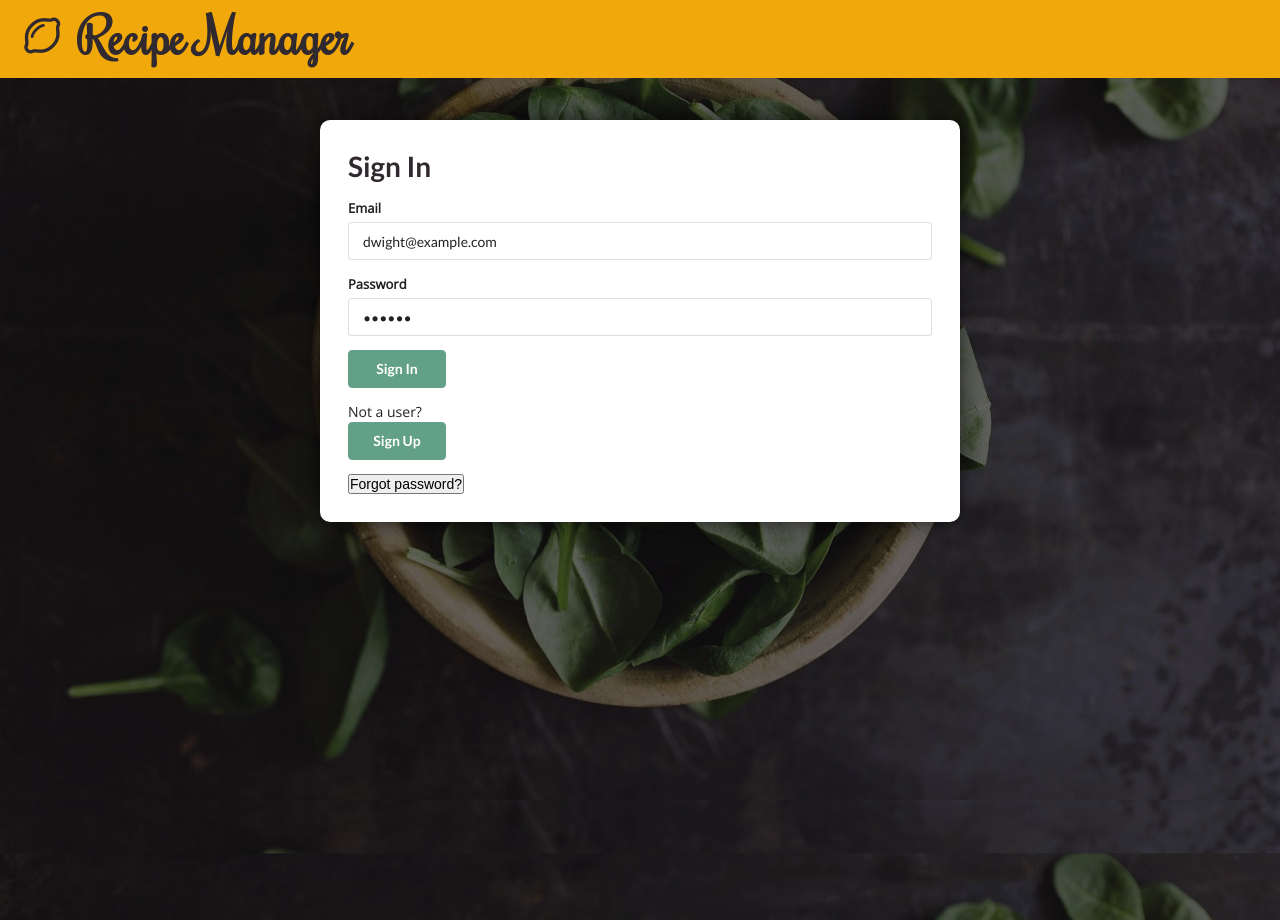
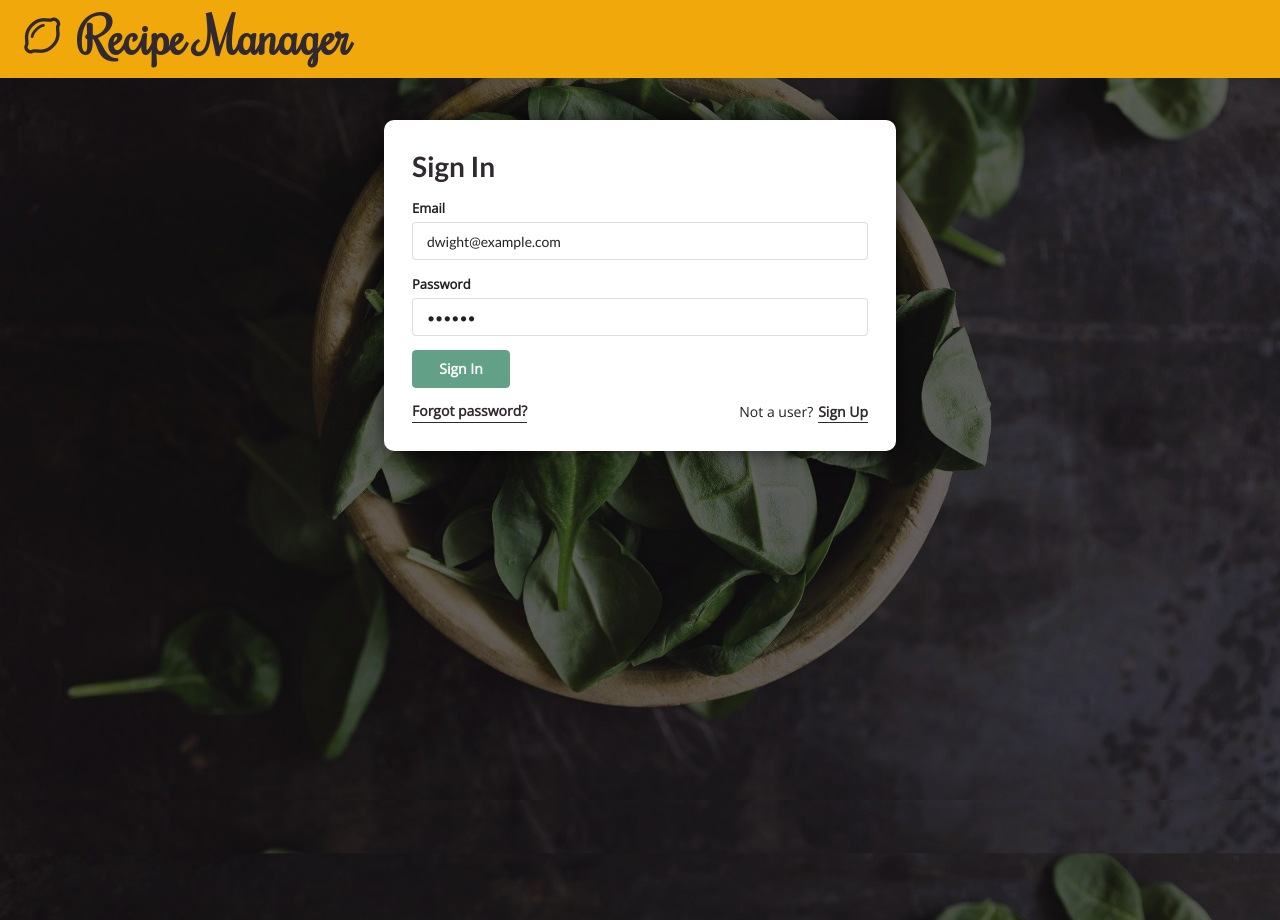
Before and after one commit to irissiri7/Fullstack-Recipe-Manager, a Vue app in the folder client/: page / in a window 1280 px wide. Built offline with nearby package versions, Linux system fonts and the light colour scheme.

Commit message:
Refactoring base-button to be able to BE link or LOOK like link

```diff
--- a/client/src/App.vue
+++ b/client/src/App.vue
@@ -58,7 +58,7 @@ html {
 main {
   min-height: 100%;
   margin: 0 auto;
-  width: 50%;
+  width: 40%;
 }
 /* list styles */
 ul {
@@ -76,14 +76,13 @@ img {
   object-fit: cover;
   border-radius: 10px;
 }
-/* link-styles */
+/* Link styles */
 a {
   color: var(--main-coffee);
   border-bottom: 1px solid var(--main-coffee);
 }
 a:hover {
   color: var(--main-pine);
-  font-weight: 600;
   border-bottom: 1px solid var(--main-pine);
 }
 a:visited {
@@ -93,6 +92,11 @@ a:visited {
 /* utility classes */
 .flex {
   display: flex;
+  flex-wrap: wrap;
+}
+
+.corner {
+  justify-content: space-between;
 }
 
 .center {
--- a/client/src/components/RecipeCard.vue
+++ b/client/src/components/RecipeCard.vue
@@ -3,10 +3,10 @@
     <div v-if="showCompact" class="flex-cnt">
       <h2>{{ recipe.title }}</h2>
       <div>
-        <base-button class="ui icon button" @click.prevent="editRecipe">
+        <base-button class="icon" @click.prevent="editRecipe">
           <i class="pencil alternate icon inverted"></i>
         </base-button>
-        <base-button class="ui icon button" alert @click.prevent="deleteRecipe">
+        <base-button class="icon" mode="alert" @click.prevent="deleteRecipe">
           <i class="trash icon inverted"></i>
         </base-button>
       </div>
@@ -55,7 +55,7 @@
       </base-button>
     </div>
     <div v-if="!showCompact" class="flex float-right">
-      <base-button class="ui icon button" alert @click.prevent="deleteRecipe">
+      <base-button mode="alert" @click.prevent="deleteRecipe">
         Delete
       </base-button>
     </div>
--- a/client/src/components/UserDetails.vue
+++ b/client/src/components/UserDetails.vue
@@ -75,7 +75,10 @@
           <base-button class="full-width">Update Profile</base-button>
         </div>
         <div class="field">
-          <base-button class="full-width" alert @click.prevent="deleteProfile"
+          <base-button
+            class="full-width"
+            mode="alert"
+            @click.prevent="deleteProfile"
             >Delete Profile</base-button
           >
         </div>
--- a/client/src/components/ui/BaseButton.vue
+++ b/client/src/components/ui/BaseButton.vue
@@ -1,37 +1,67 @@
 <template>
-  <button class="ui button regular" :class="{ alert: alert }">
+  <button v-if="!link" class="ui button" :class="mode">
     <slot></slot>
   </button>
+  <router-link v-else :to="to">
+    <slot></slot>
+  </router-link>
 </template>
 
 <script>
 export default {
   props: {
-    alert: {
+    link: {
       type: Boolean,
+      required: false,
       default: false
+    },
+    to: {
+      type: String,
+      required: false,
+      default: '/'
+    },
+    mode: {
+      type: String,
+      required: false,
+      default: null
     }
   }
 }
 </script>
 
 <style scoped>
-.regular {
+a {
+  font-weight: 700;
+}
+.ui.button {
   background-color: var(--main-pine);
   border: 1px solid var(--main-pine);
   color: white;
+  font-family: 'Open Sans', sans-serif;
 }
-.regular:hover {
+.ui.button:hover {
   background-color: white;
   color: var(--main-pine);
 }
 
-.alert {
+.ui.button.alert {
   background-color: var(--main-alert);
   border: 1px solid var(--main-alert);
 }
-.alert:hover {
+.ui.button.alert:hover {
   background-color: white;
   color: var(--main-alert);
 }
+.ui.button.link {
+  background-color: transparent;
+  border: none;
+  color: var(--main-coffee);
+  border-bottom: 1px solid var(--main-coffee);
+  border-radius: 0px;
+  padding: 0px 0px 3px 0px;
+}
+.ui.button.link:hover {
+  color: var(--main-pine);
+  border-bottom: 1px solid var(--main-pine);
+}
 </style>
--- a/client/src/pages/SignIn.vue
+++ b/client/src/pages/SignIn.vue
@@ -31,12 +31,16 @@
         <base-button class="same-width">Sign In</base-button>
       </div>
       <div class="field">
-        <p>Not a user?</p>
-        <base-button class="same-width" @click.prevent="signUp"
-          >Sign Up</base-button
-        >
+        <div class="flex corner">
+          <base-button @click="resetPassword" mode="link"
+            >Forgot password?</base-button
+          >
+          <div class="flex">
+            <p>Not a user?</p>
+            <base-button link to="/sign-up">Sign Up</base-button>
+          </div>
+        </div>
       </div>
-      <button @click="resetPassword">Forgot password?</button>
     </form>
   </base-card>
 </template>
@@ -73,9 +77,6 @@ export default {
           this.feedback.style = 'error'
         })
     },
-    signUp() {
-      this.$router.push('/sign-up')
-    },
     async resetPassword() {
       try {
         await axios.post(
@@ -100,7 +101,7 @@ h1 {
   color: var(--main-coffee);
 }
 p {
-  margin: 0px;
+  margin: 0px 5px 0px 0px;
 }
 .same-width {
   width: 7rem;
--- a/client/src/pages/SignUp.vue
+++ b/client/src/pages/SignUp.vue
@@ -48,13 +48,17 @@
           Sign Up
         </base-button>
       </div>
+      <div class="field">
+        <base-button to="/" link>Back to log in</base-button>
+      </div>
     </form>
-    <router-link to="/">Back to log in</router-link>
   </base-card>
 </template>
 
 <script>
+import BaseButton from '../components/ui/BaseButton.vue'
 export default {
+  components: { BaseButton },
   data() {
     return {
       email: null,
```
